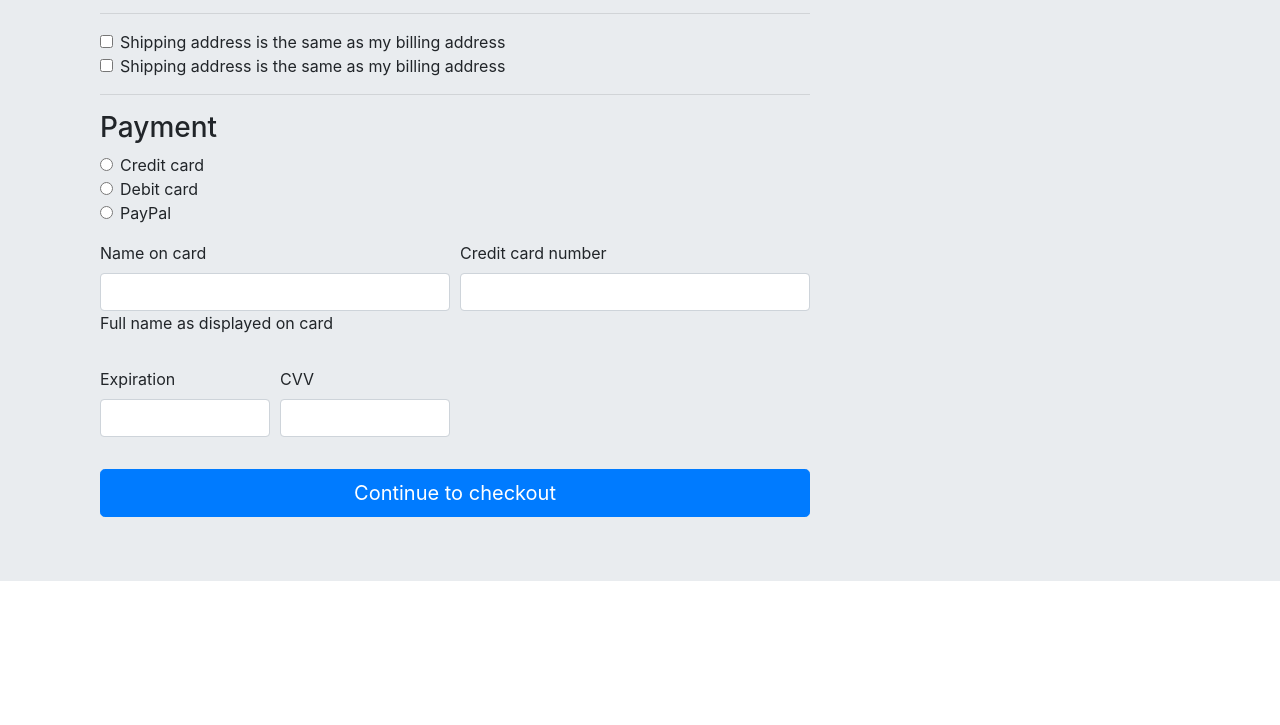
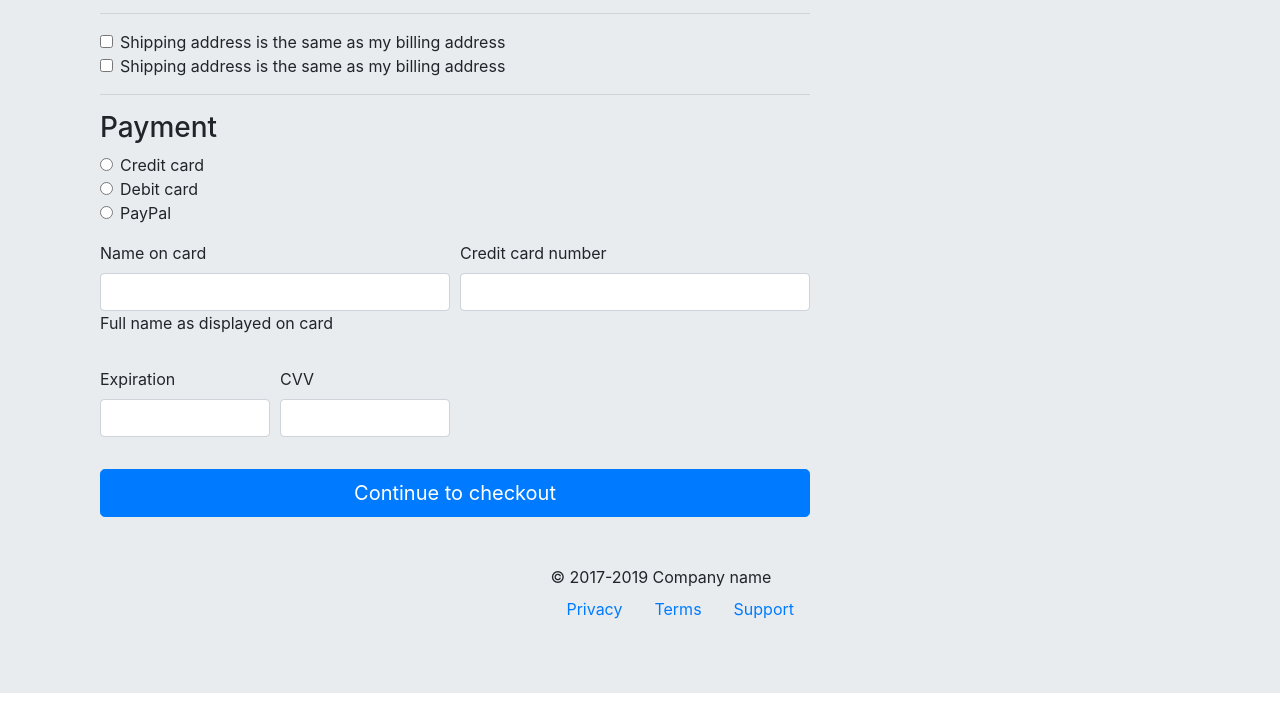
Before and after one commit to nluit/task_3, a plain HTML site: page index2.html in a window 1280 px wide. Shown: the part 872-1597 px from the top of the page. Before the commit the page ends 1485 px from the top, so only its background shows below. Drawn offline with nearby package versions, Linux system fonts and the light colour scheme.

Commit message:
sua file lan 3

```diff
--- a/index2.html
+++ b/index2.html
@@ -137,6 +137,21 @@
                             </div>
 
                             <button type="submit" class="btn btn-primary btn-lg btn-block">Continue to checkout</button>
+                            <div class="float-right mt-5">
+                                <span class="mt-0">&copy; 2017-2019 Company name</span>
+                                <ul class="nav justify-content-end">
+                                    <li class="nav-item">
+                                        <a class="nav-link active" href="#">Privacy</a>
+                                    </li>
+                                    <li class="nav-item">
+                                        <a class="nav-link" href="#">Terms</a>
+                                    </li>
+                                    <li class="nav-item">
+                                        <a class="nav-link" href="#">Support</a>
+                                    </li>
+                                </ul>
+
+                            </div>
                         </form>
                     </div>
                     <div class="col-md-4">
@@ -181,7 +196,6 @@
                         </div>
 
                     </div>
-
                 </div>
 
             </div>
```
